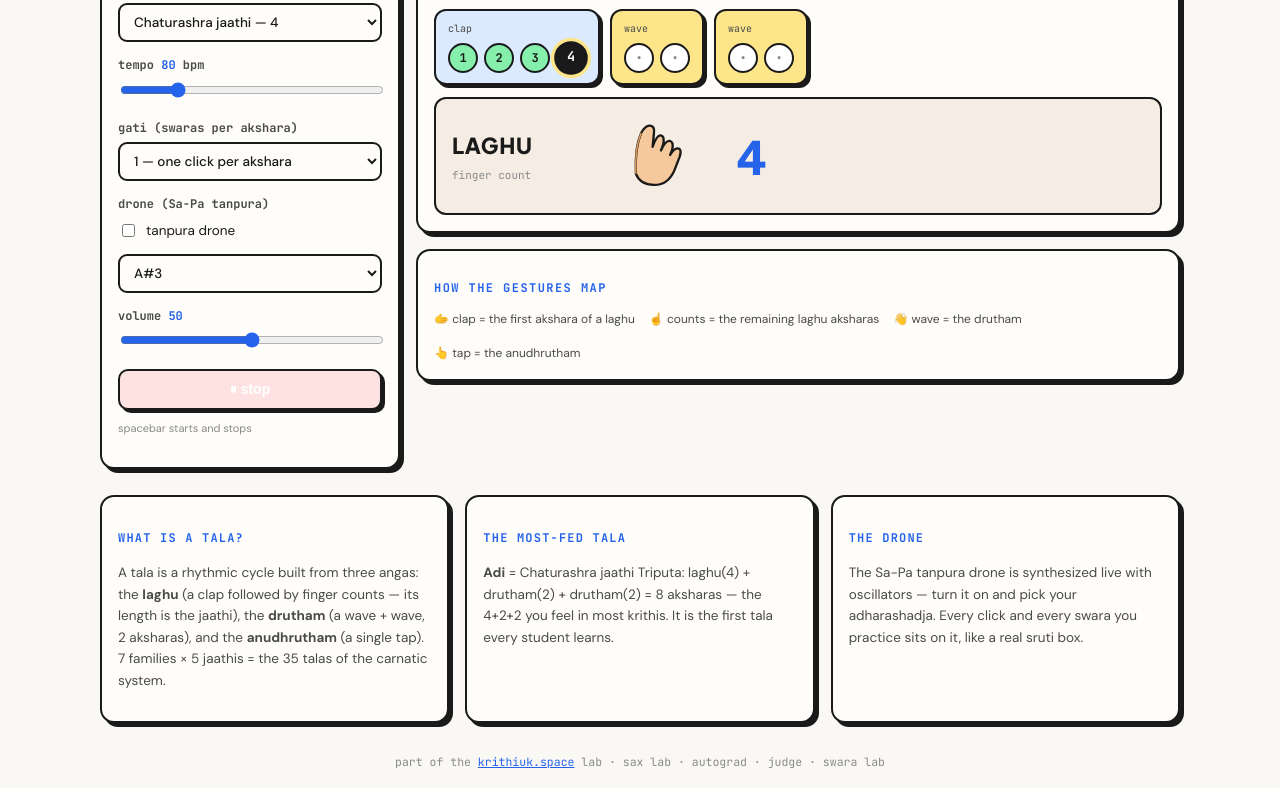
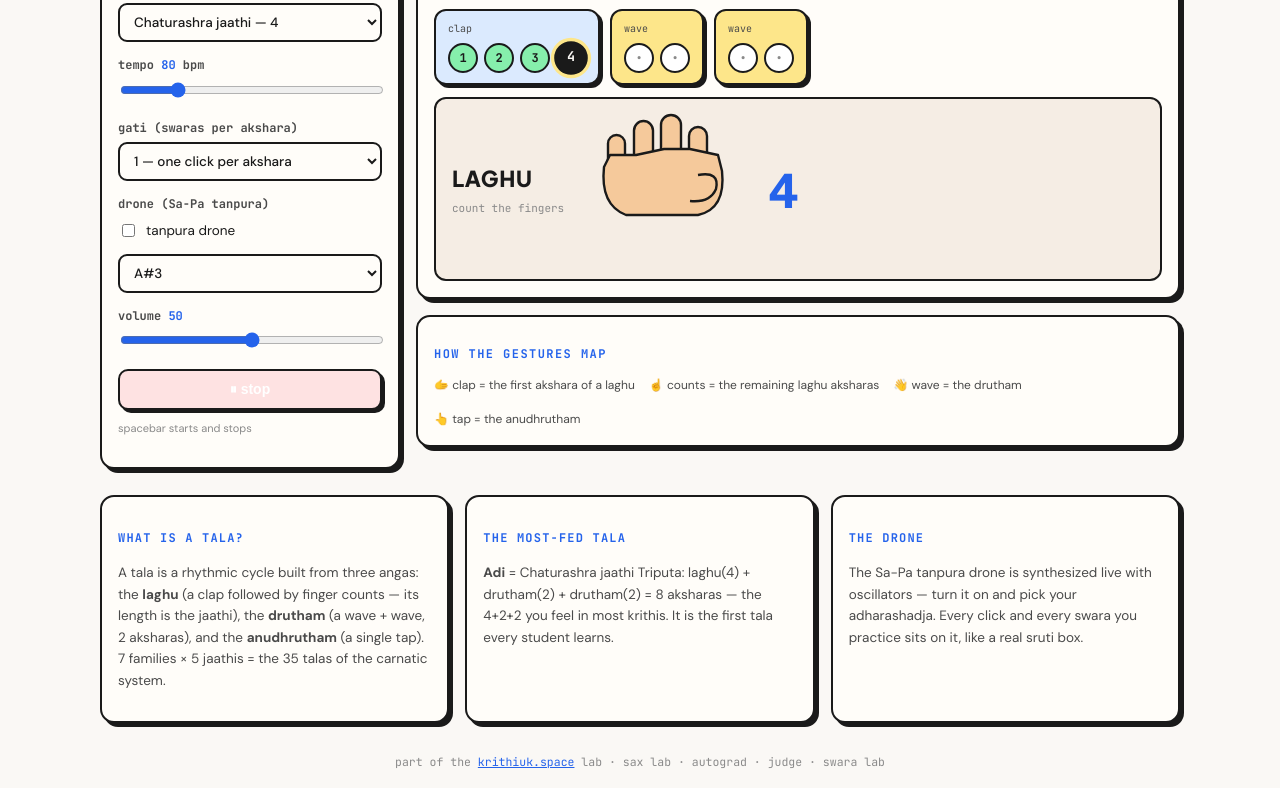
Before and after one commit to Kay131103/tala-lab, a website built with Vite: page index.html in a window 1280 px wide. Both pictures are taken after a click on the button "▶ start". Shown: the part 437-1225 px from the top of the page. Built offline with nearby package versions, Linux system fonts and the light colour scheme.

Commit message:
Hand animation the carnatic way: four fingers tap in sequence (little-ring-middle-index), strike for the clap, palm flip for the drutham wave

```diff
--- a/index.html
+++ b/index.html
@@ -66,7 +66,14 @@
         .hand-anga.flash { color: var(--elec); }
         .hand-desc { font-family: "JetBrains Mono", monospace; font-size: 11px; color: var(--faint); }
         .hand-svg-wrap { flex-shrink: 0; }
-        .hand-svg-wrap svg { display: block; transition: transform 0.12s ease; transform-origin: 50% 85%; }
+        .hand-svg-wrap svg { display: block; transform-origin: 50% 90%; transition: transform 0.16s ease; }
+        #handAll.strike { transform: translateY(14px) rotate(-6deg); }
+        #handAll.flipped { transform: rotateY(170deg); }
+        #handFingers .finger {
+            transform-box: fill-box; transform-origin: 50% 100%;
+            transition: transform 0.12s ease;
+        }
+        #handFingers .finger.tapping { transform: rotate(26deg) translateY(-3px); }
         .hand-svg-wrap.g-clap { transform: rotate(-18deg) translateY(-6px); }
         .hand-svg-wrap.g-count { transform: rotate(10deg) translateY(-3px); }
         .hand-svg-wrap.g-wave { transform: translateX(16px) rotate(12deg); }
--- a/src/main.js
+++ b/src/main.js
@@ -138,20 +138,40 @@ function schedulerLoop() {
 
 
 
-/* ---------------- hand animation (the tala, shown) ---------------- */
+/* ---------------- hand animation (the tala, shown the carnatic way) ---------------- */
+/* The hand: the palm up, four fingers + thumb. Tala gestures exactly as taught:
+   LAGHU  = strike the palm (clap), then tap the fingers one by one
+            (little -> ring -> middle -> index, repeating for longer jaathis)
+   DRUTHAM = strike, then flip the hand and strike the back (the "wave")
+   ANUDHRUTHAM = a single strike                                                        */
+
 const HAND_SVG = `
-<svg viewBox="0 0 120 96" width="118" height="94">
-  <g id="handPalm">
-    <path d="M46 72 Q40 46 44 30 Q47 21 52 21 Q57 21 57 29 L58 42 Q60 29 64 29 Q69 29 68 39 L67 44
-             Q70 33 74 33 Q79 33 78 42 L77 47 Q80 39 84 39 Q88 39 87 47 L84 62 Q80 78 66 80 Q52 82 46 72 Z"
-          fill="#F5C99B" stroke="#1a1a1a" stroke-width="2.4" stroke-linejoin="round"/>
-    <path d="M46 72 Q40 46 44 30" fill="none" stroke="#d99a5b" stroke-width="1.6"/>
+<svg viewBox="0 0 150 160" width="150" height="160">
+  <g id="handAll">
+    <g id="handFingers">
+      <g class="finger" data-f="1">
+        <rect x="14" y="26" width="17" height="52" rx="8.5" fill="#F5C99B" stroke="#1a1a1a" stroke-width="2.4"/>
+      </g>
+      <g class="finger" data-f="2">
+        <rect x="40" y="12" width="19" height="66" rx="9.5" fill="#F5C99B" stroke="#1a1a1a" stroke-width="2.4"/>
+      </g>
+      <g class="finger" data-f="3">
+        <rect x="67" y="6" width="20" height="72" rx="10" fill="#F5C99B" stroke="#1a1a1a" stroke-width="2.4"/>
+      </g>
+      <g class="finger" data-f="4">
+        <rect x="95" y="18" width="18" height="60" rx="9" fill="#F5C99B" stroke="#1a1a1a" stroke-width="2.4"/>
+      </g>
+    </g>
+    <g id="handPalm">
+      <path d="M10 58 Q6 96 32 106 L104 106 Q132 100 128 62 L124 46 L96 40 L70 40 L42 46 L16 46 Z"
+            fill="#F5C99B" stroke="#1a1a1a" stroke-width="2.4" stroke-linejoin="round"/>
+      <path d="M104 66 Q126 62 122 80 Q116 94 96 92" fill="none" stroke="#1a1a1a" stroke-width="2.4"/>
+    </g>
   </g>
   <g id="handRipple"></g>
 </svg>`;
 
 let lastGestureShown = "";
-let lastAngaShown = "";
 
 function buildHandPanel() {
   const host = $("handSvgWrap");
@@ -160,58 +180,78 @@ function buildHandPanel() {
   host.dataset.built = "1";
 }
 
+function clearHandAnim() {
+  document.querySelectorAll("#handFingers .finger").forEach((f) => f.classList.remove("tapping"));
+  const all = document.getElementById("handAll");
+  all.classList.remove("strike", "flipped");
+  const ripple = document.getElementById("handRipple");
+  if (ripple) ripple.innerHTML = "";
+}
+
+function strikeHand() {
+  const all = document.getElementById("handAll");
+  all.classList.add("strike");
+  setTimeout(() => all.classList.remove("strike"), 130);
+  const ripple = document.getElementById("handRipple");
+  if (ripple) ripple.innerHTML = '<circle cx="70" cy="110" r="10" fill="none" stroke="var(--elec)" stroke-width="3"><animate attributeName="r" from="10" to="30" dur="0.4s" fill="freeze"/><animate attributeName="opacity" from="0.9" to="0" dur="0.4s" fill="freeze"/></circle>';
+}
+
+function flipHand() {
+  const all = document.getElementById("handAll");
+  all.classList.add("flipped");
+  const ripple = document.getElementById("handRipple");
+  if (ripple) ripple.innerHTML = '<path d="M20 120 Q70 96 120 120" fill="none" stroke="var(--butter-dark)" stroke-width="3"><animate attributeName="d" from="M20 112 Q70 88 120 112" to="M20 128 Q70 140 120 128" dur="0.5s" fill="freeze"/></path>';
+}
+
+function tapFinger(fingerId) {
+  const f = document.querySelector('#handFingers .finger[data-f="' + fingerId + '"]');
+  if (!f) return;
+  f.classList.add("tapping");
+  setTimeout(() => f.classList.remove("tapping"), 180);
+}
+
 function animateHand(gesture, aksharaIdx) {
   const host = $("handSvgWrap");
   if (!host) return;
   buildHandPanel();
-  const palm = document.getElementById("handPalm");
-  if (!palm) return;
   if (gesture === lastGestureShown) return;
   lastGestureShown = gesture;
 
-  const wrap = host;
+  clearHandAnim();
   const countBig = $("countBig");
   const angaBig = $("angaBig");
-  const ripple = document.getElementById("handRipple");
-
-  // gesture classes on the wrap: clap / count / wave / tap
-  wrap.className = "hand-svg-wrap g-" + (gesture.startsWith("clap") ? "clap"
-    : gesture.startsWith("count") ? "count"
-    : gesture.startsWith("wave") ? "wave" : "tap");
 
   if (gesture.startsWith("clap")) {
     angaBig.textContent = "LAGHU";
-    angaBig.classList.add("flash");
-    setTimeout(() => angaBig.classList.remove("flash"), 250);
-    $("handDesc").textContent = "clap (thalam)";
+    $("handDesc").textContent = "strike the palm (thatthu)";
     countBig.textContent = "👏";
     countBig.className = "hand-count clap pop";
-    setTimeout(() => countBig.classList.remove("pop"), 140);
-    ripple.innerHTML = '<circle cx="28" cy="52" r="8" fill="none" stroke="var(--elec)" stroke-width="2.5"><animate attributeName="r" from="8" to="24" dur="0.4s" fill="freeze"/><animate attributeName="opacity" from="0.9" to="0" dur="0.4s" fill="freeze"/></circle>';
+    setTimeout(() => countBig.classList.remove("pop"), 150);
+    strikeHand();
   } else if (gesture.startsWith("count")) {
     const num = gesture.split(" ")[1];
     angaBig.textContent = "LAGHU";
-    $("handDesc").textContent = "finger count";
+    $("handDesc").textContent = "count the fingers";
     countBig.textContent = num;
     countBig.className = "hand-count pop";
-    setTimeout(() => countBig.classList.remove("pop"), 160);
-    ripple.innerHTML = "";
+    setTimeout(() => countBig.classList.remove("pop"), 150);
+    const posInAnga = (tala.aksharas[aksharaIdx % tala.total].indexInAnga);
+    const finger = ((posInAnga - 1) % 4) + 1;
+    tapFinger(String(finger));
   } else if (gesture.startsWith("wave")) {
     angaBig.textContent = "DRUTHAM";
-    angaBig.classList.add("flash");
-    setTimeout(() => angaBig.classList.remove("flash"), 250);
-    $("handDesc").textContent = "wave (venu)";
+    $("handDesc").textContent = "flip and strike the back (venu)";
     countBig.textContent = "👋";
     countBig.className = "hand-count wave pop";
     setTimeout(() => countBig.classList.remove("pop"), 160);
-    ripple.innerHTML = '<path d="M14 46 Q30 30 46 46" fill="none" stroke="var(--butter-dark)" stroke-width="3"><animate attributeName="d" from="M14 42 Q30 26 46 42" to="M14 52 Q30 60 46 52" dur="0.45s" fill="freeze"/></path>';
+    flipHand();
   } else {
     angaBig.textContent = "ANUDHRUTHAM";
-    $("handDesc").textContent = "tap (venu)";
+    $("handDesc").textContent = "single tap";
     countBig.textContent = "👆";
     countBig.className = "hand-count pop";
     setTimeout(() => countBig.classList.remove("pop"), 140);
-    ripple.innerHTML = '<circle cx="60" cy="84" r="8" fill="none" stroke="var(--sage)" stroke-width="2.5"><animate attributeName="r" from="4" to="18" dur="0.35s" fill="freeze"/><animate attributeName="opacity" from="0.8" to="0" dur="0.35s" fill="freeze"/></circle>';
+    strikeHand();
   }
 }
 
```
